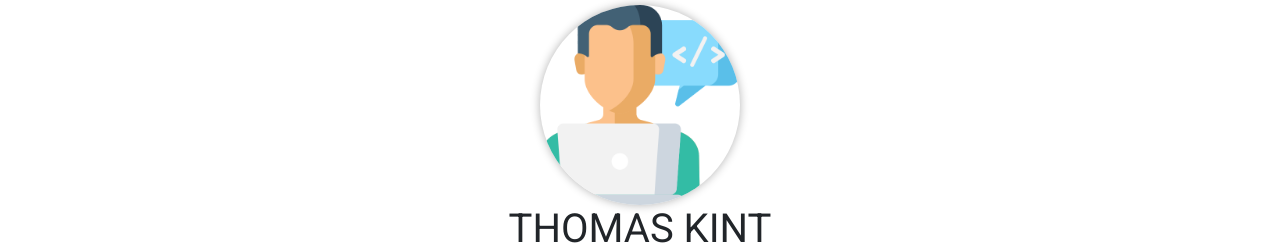
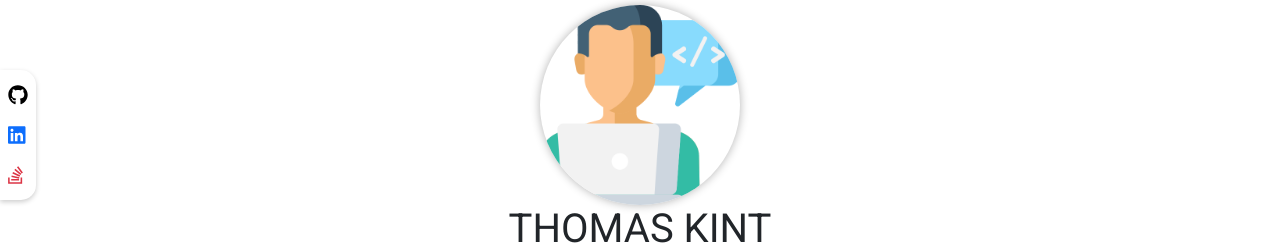
Before and after one commit to tkint/thomaskint, a Vue app: page / in a window 1280 px wide. Shown: the part 265-515 px from the top of the page. Built offline with nearby package versions, Linux system fonts and the light colour scheme.

Commit message:
feat: add social widget

```diff
--- /dev/null
+++ b/src/components/home/Social.vue
@@ -0,0 +1,110 @@
+<script lang="ts" setup>
+import { IconKey } from "@/data/icons";
+import AppIcon from "@/components/common/AppIcon.vue";
+
+interface Network {
+  name: string;
+  icon: IconKey;
+  url: string;
+  css?: string;
+}
+
+const networks = [
+  {
+    name: "Github",
+    icon: "github",
+    url: "https://github.com/tkint",
+    css: "text-black",
+  },
+  {
+    name: "Linkedin",
+    icon: "linkedIn",
+    url: "https://linkedin.com/in/tkint",
+    css: "text-primary",
+  },
+  {
+    name: "StackOverflow",
+    icon: "stackOverflow",
+    url: "https://stackoverflow.com/users/9852414/tkint",
+    css: "text-danger",
+  },
+] as Network[];
+</script>
+
+<template>
+  <div id="social">
+    <div class="row">
+      <div
+        class="col"
+        v-for="(network, index) in networks"
+        :key="`network-${index}`"
+      >
+        <a
+          :title="network.name"
+          :href="network.url"
+          target="_blank"
+          :class="network.css ?? 'text-black'"
+        >
+          <AppIcon :icon="network.icon"></AppIcon>
+        </a>
+      </div>
+    </div>
+  </div>
+</template>
+
+<style scoped>
+#social {
+  position: fixed;
+  background-color: #fff;
+  z-index: 999;
+}
+
+#social .row .col {
+  font-size: 20px;
+}
+
+@media (max-width: 576px) {
+  #social {
+    bottom: 0;
+    left: 50%;
+    transform: translateX(-50%);
+    padding: 5px 8px 0px 8px;
+    margin-bottom: -1px;
+    border-top-left-radius: 15px;
+    border-top-right-radius: 15px;
+    box-shadow: 0px 2px 5px rgba(0, 0, 0, 0.2);
+  }
+
+  #social .row {
+    flex-direction: row;
+  }
+  #social .row .col {
+    margin-left: 5px;
+    margin-right: 5px;
+  }
+}
+
+@media (min-width: 576px) {
+  #social {
+    top: 50%;
+    transform: translateY(-50%);
+    padding: 5px 8px 5px 8px;
+    border-top-right-radius: 15px;
+    border-bottom-right-radius: 15px;
+    box-shadow: 0px 2px 5px rgba(0, 0, 0, 0.2);
+  }
+
+  #social .row {
+    flex-direction: column;
+  }
+
+  #social .row .col {
+    margin-top: 5px;
+    margin-bottom: 5px;
+  }
+}
+
+a:hover {
+  opacity: 0.8;
+}
+</style>
--- a/src/data/icons.ts
+++ b/src/data/icons.ts
@@ -1,5 +1,10 @@
 import { faBoxArchive } from "@fortawesome/free-solid-svg-icons";
-import { faGithub, faNpm } from "@fortawesome/free-brands-svg-icons";
+import {
+  faGithub,
+  faLinkedin,
+  faNpm,
+  faStackOverflow,
+} from "@fortawesome/free-brands-svg-icons";
 import {
   faCircleCheck,
   faCircleXmark,
@@ -7,6 +12,8 @@ import {
 
 export const Icons = {
   github: faGithub,
+  linkedIn: faLinkedin,
+  stackOverflow: faStackOverflow,
   npm: faNpm,
   mvn: faBoxArchive,
   valid: faCircleCheck,
--- a/src/pages/Home.vue
+++ b/src/pages/Home.vue
@@ -5,6 +5,7 @@ import Contact from "@/components/home/contact/Contact.vue";
 import Landing from "@/components/home/landing/Landing.vue";
 import Portfolio from "@/components/home/portfolio/Portfolio.vue";
 import Resume from "@/components/home/resume/Resume.vue";
+import Social from "@/components/home/Social.vue";
 import { findLastIndex } from "@/utils";
 
 const panels = [
@@ -55,6 +56,8 @@ const goToPanel = (panelIdentifier: string) => {
 </script>
 
 <template>
+  <Social></Social>
+
   <nav id="app-navbar" class="navbar fixed-top">
     <a class="navbar-brand" href="#"></a>
 
--- a/src/router.ts
+++ b/src/router.ts
@@ -1,7 +1,7 @@
-import { createRouter, createWebHashHistory } from "vue-router";
+import { createRouter, createWebHistory } from "vue-router";
 
 export default createRouter({
-  history: createWebHashHistory(),
+  history: createWebHistory(),
   routes: [
     {
       name: "HOME",
```
